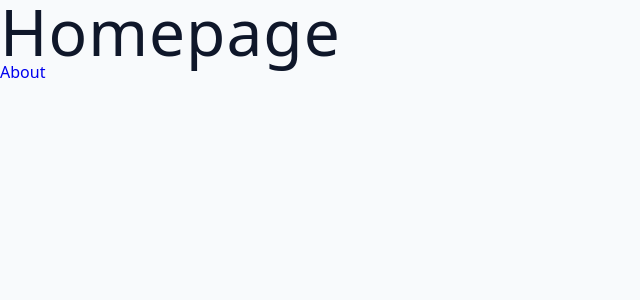
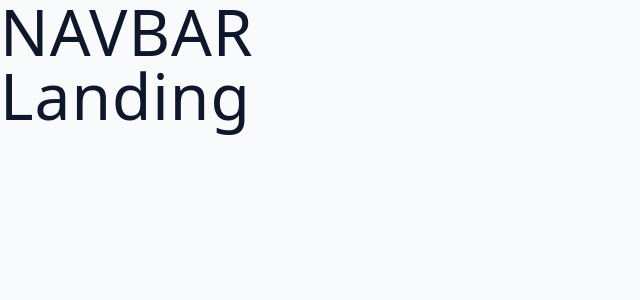
Before and after one commit to rupamsutar/mix-master, a React (Vite) app: page / in a window 1280 px wide. Shown: the top 300 px of the page, without its empty margins (0-640 px from the left). Built offline with nearby package versions, Linux system fonts and the light colour scheme.

Commit message:
Nesting Pages !

```diff
--- a/src/App.jsx
+++ b/src/App.jsx
@@ -1,11 +1,29 @@
 import { RouterProvider, createBrowserRouter } from "react-router-dom";
-import { About, HomeLayout } from "./pages";
+import { About, Cocktail, HomeLayout, Landing, Newsletter } from "./pages";
 
 
 const router = createBrowserRouter([
   {
     path: '/',
-    element: <HomeLayout />
+    element: <HomeLayout />,
+    children: [
+      {
+        index: true,
+        element: <Landing />
+      },
+      {
+        path: 'about',
+        element: <About />
+      },
+      {
+        path: 'cocktail',
+        element: <Cocktail />
+      },
+      {
+        path: 'newsletter',
+        element: <Newsletter />
+      }
+    ]
   },
   {
     path:'/about',
--- a/src/pages/HomeLayout.jsx
+++ b/src/pages/HomeLayout.jsx
@@ -1,10 +1,10 @@
 import React from 'react'
-import { Link } from 'react-router-dom'
+import { Link, Outlet } from 'react-router-dom'
 
 const HomeLayout = () => {
   return (<div className="">
-    <h1>Homepage</h1>
-    <Link to='/about'>About</Link>
+    <h1>NAVBAR</h1>
+    <Outlet />
   </div>
   )
 }
```
